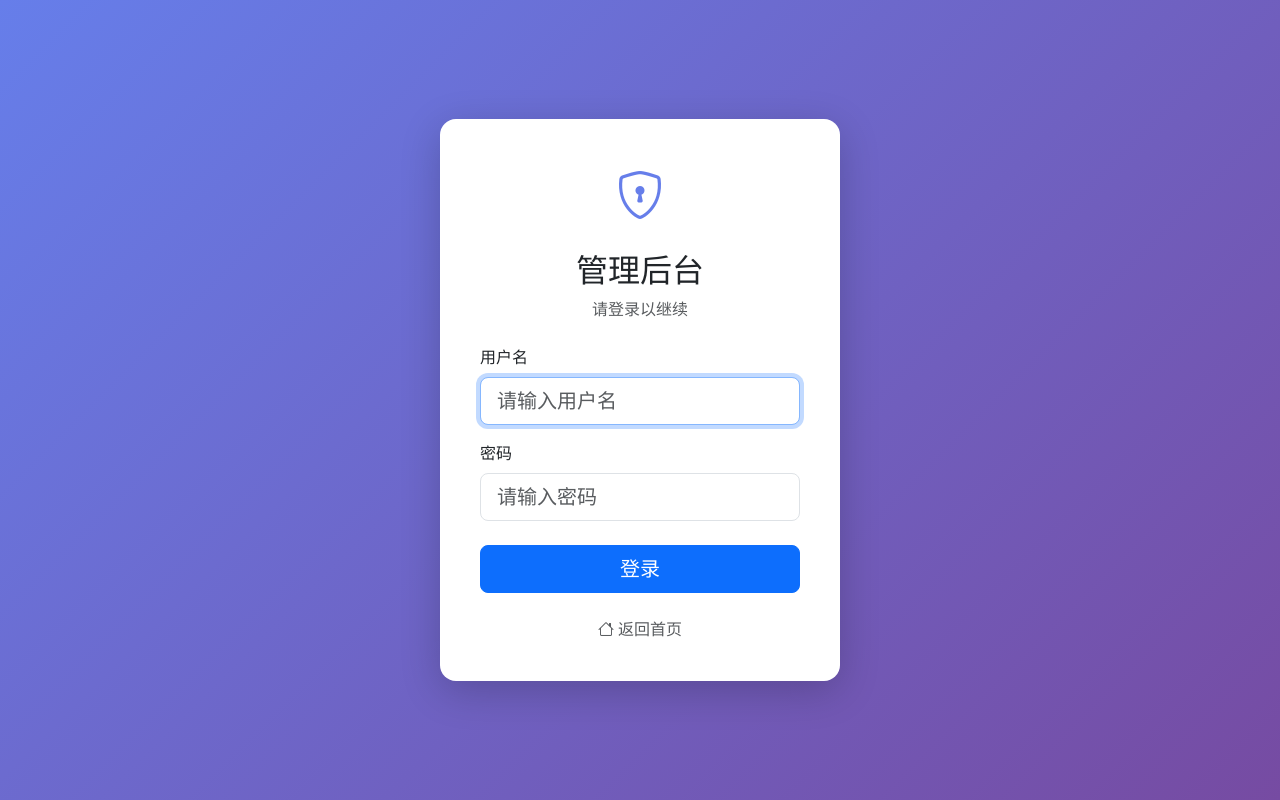
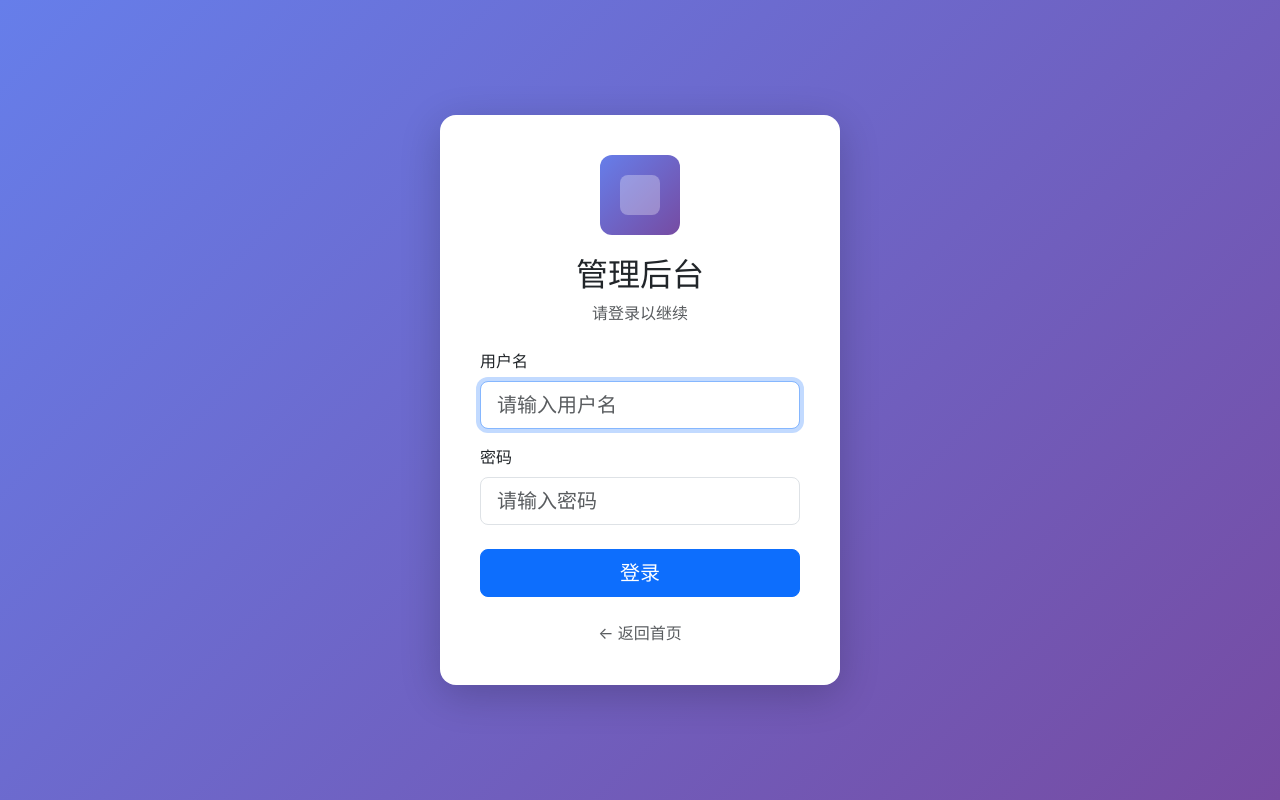
Before and after one commit to s26233792-lab/haimati, a Flask app: page /admin/login in a window 1280 px wide. Run offline with Flask 3, Linux system fonts and the light colour scheme; some libraries are stand-ins or nearby versions.

Commit message:
style: 简化管理后台登录页面
- 移除多余的图标元素
- 使用简单的渐变色块占位符
- 移除 bootstrap-icons 依赖

Co-Authored-By: Claude Opus 4.5 <noreply@anthropic.com>

```diff
--- a/templates/admin_login.html
+++ b/templates/admin_login.html
@@ -21,19 +21,29 @@
             width: 100%;
             max-width: 400px;
         }
-        .login-icon {
-            font-size: 48px;
-            color: #667eea;
-            margin-bottom: 20px;
+        .login-placeholder {
+            width: 80px;
+            height: 80px;
+            background: linear-gradient(135deg, #667eea 0%, #764ba2 100%);
+            border-radius: 12px;
+            margin: 0 auto 20px;
+            display: flex;
+            align-items: center;
+            justify-content: center;
+        }
+        .login-placeholder::after {
+            content: "";
+            width: 40px;
+            height: 40px;
+            background: rgba(255,255,255,0.3);
+            border-radius: 8px;
         }
     </style>
 </head>
 <body>
     <div class="login-card">
         <div class="text-center">
-            <div class="login-icon">
-                <i class="bi bi-shield-lock"></i>
-            </div>
+            <div class="login-placeholder"></div>
             <h2 class="mb-2">管理后台</h2>
             <p class="text-muted mb-4">请登录以继续</p>
         </div>
@@ -62,11 +72,9 @@
 
         <div class="text-center mt-4">
             <a href="/" class="text-muted text-decoration-none">
-                <i class="bi bi-house"></i> 返回首页
+                &larr; 返回首页
             </a>
         </div>
     </div>
-
-    <link href="https://cdn.jsdelivr.net/npm/bootstrap-icons@1.10.0/font/bootstrap-icons.css" rel="stylesheet">
 </body>
 </html>
```
